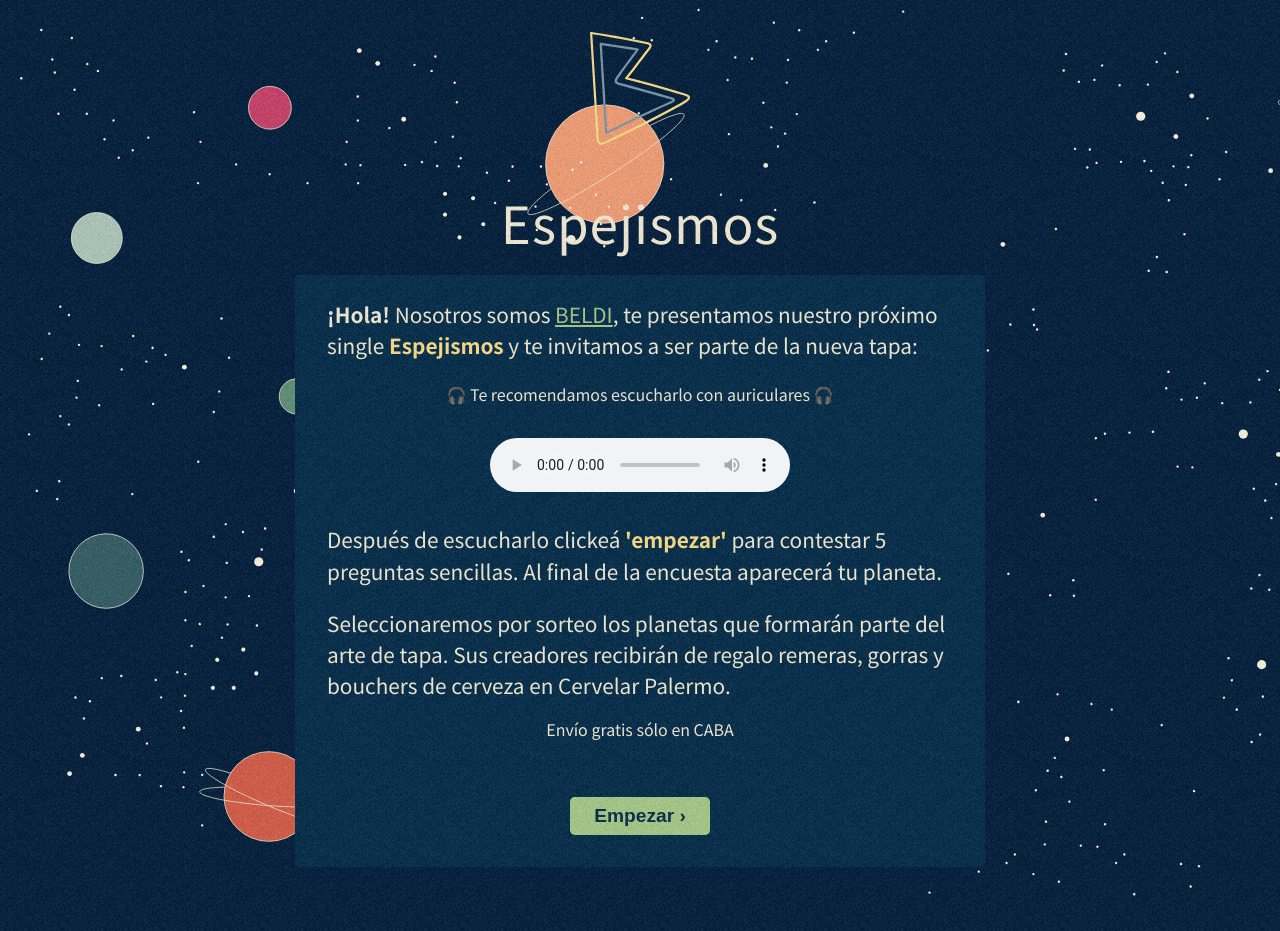
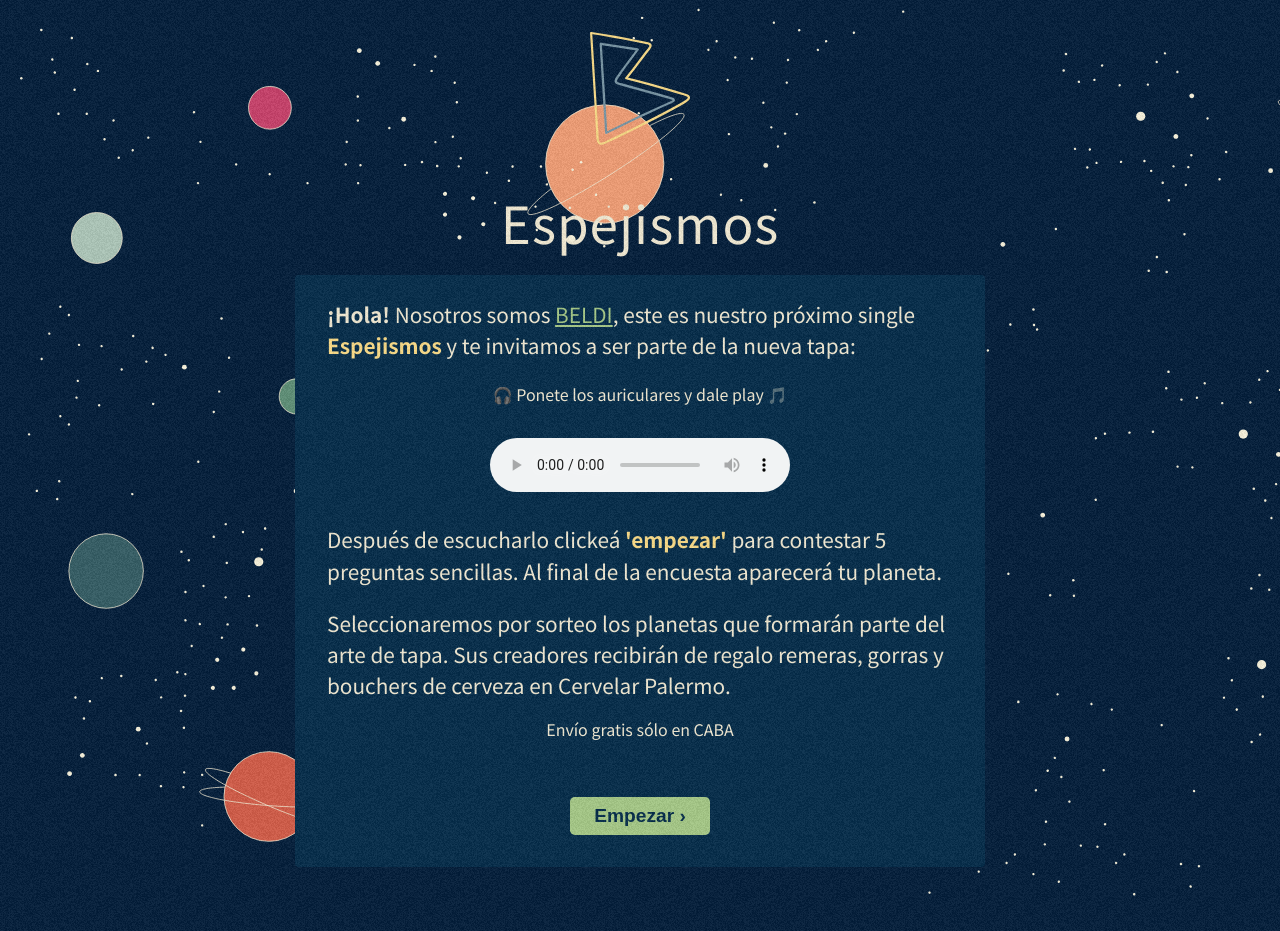
Before and after one commit to marianabeldi/beldi, a Nuxt app: page / in a window 1280 px wide. Built offline with nearby package versions, Linux system fonts and the light colour scheme.

Commit message:
required

```diff
--- a/pages/index.vue
+++ b/pages/index.vue
@@ -7,8 +7,8 @@
       </h1>
       <template v-if="currentStep === 0">
         <section class="intro">
-          <p><strong>¡Hola!</strong> Nosotros somos <a href="https://www.instagram.com/beldimusic/" target="blank">BELDI</a>, te presentamos nuestro próximo single <b>Espejismos</b> y te invitamos a ser parte de la nueva tapa:</p>
-          <p><small> 🎧  Te recomendamos escucharlo con auriculares  🎧</small></p>
+          <p><strong>¡Hola!</strong> Nosotros somos <a href="https://www.instagram.com/beldimusic/" target="blank">BELDI</a>, este es nuestro próximo single <b>Espejismos</b> y te invitamos a ser parte de la nueva tapa:</p>
+          <p><small> 🎧  Ponete los auriculares y dale play 🎵</small></p>
           <audio controls>
             <source src="/espejismos.mp3" type="audio/mpeg">
             Tu browser no soporta elementos de audio.
@@ -42,8 +42,7 @@
       <template v-if="currentStep === 6">
         <section class="your-planet">
           <h2>Tu planeta!</h2>
-          <p>¿Querés enviarlo y publicarlo en la <nuxt-link to="/gallery">galería</nuxt-link>?</p>
-          <p>Para participar del sorteo, envialo junto a tu nombre y tu email.</p>
+          <p>Envialo junto a tu nombre y tu email para publicarlo en la <nuxt-link to="/gallery">galería</nuxt-link> y participar del sorteo.</p>
 
             <svg ref="planetRef" class="planeta-final" viewBox="0 0 160 160" :width="planet.size" :height="planet.size" xmlns:xlink="http://www.w3.org/1999/xlink" overflow="visible">
               <defs>
@@ -80,6 +79,7 @@
                 <input ref="planetInput" type="hidden" name="svg">
                 <input ref="nameRef" class="input-text" name="nombre" placeholder="Nombre" required>
                 <input ref="emailRef" class="input-text" name="email" type="email" placeholder="Email" required>
+                <p class="error-label">⚠️ Revisá los campos</p>
                 <button ref="btnSubmit" type="submit" @click.prevent="feedbackSubmit()">Enviar »</button>
               </form>
             </div>
@@ -441,6 +441,13 @@
   box-shadow: 0 0 0 2px #d25b46;
   color: #d25b46;
 }
+.error-label { display: none;}
+.input-text.error + .error-label {
+    background: #d25b46;
+    display: block;
+    font-size: 1.2rem;
+    margin: 0 0 1rem;
+}
 @media (max-width: 48em) {
   body { font-size: 1.2rem;}
 .intro, .form.active, .your-planet {
```
Also changed, not shown: 3 other files (tests, documents, lock files or other folders).
